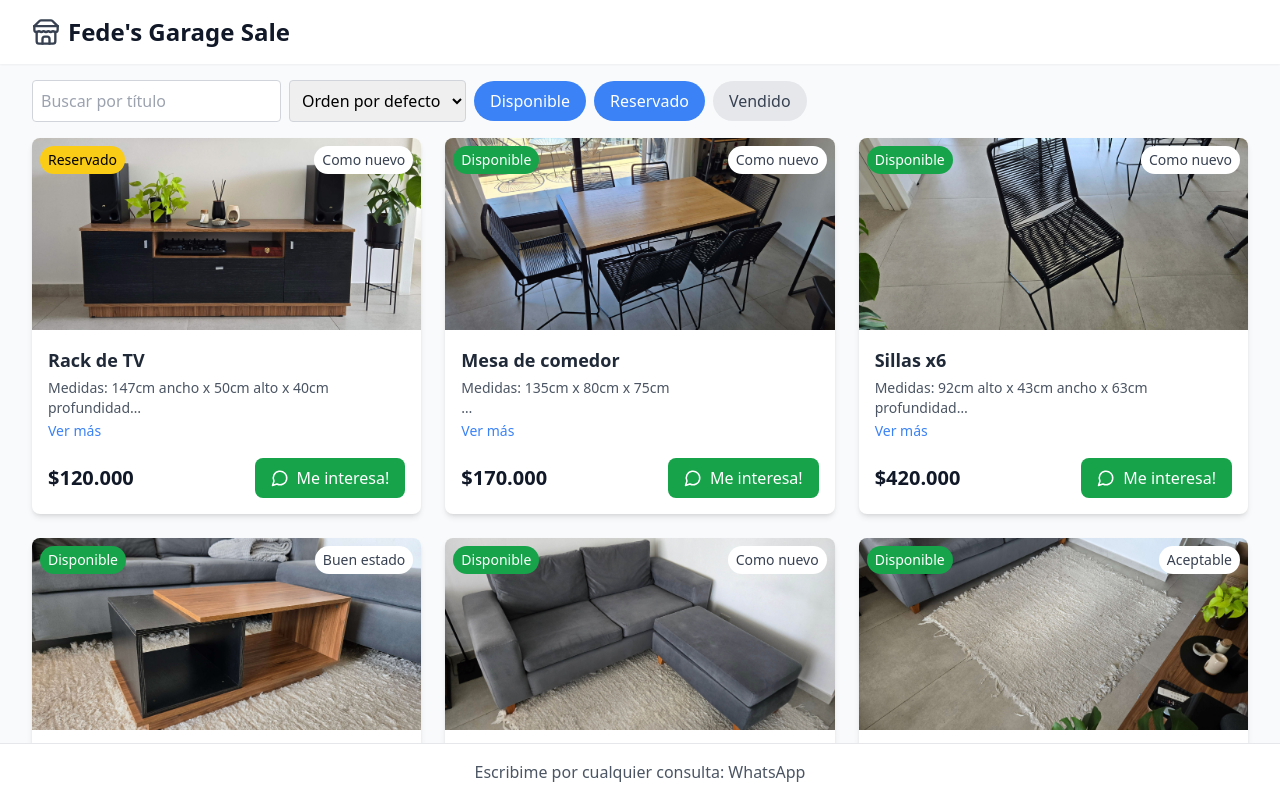
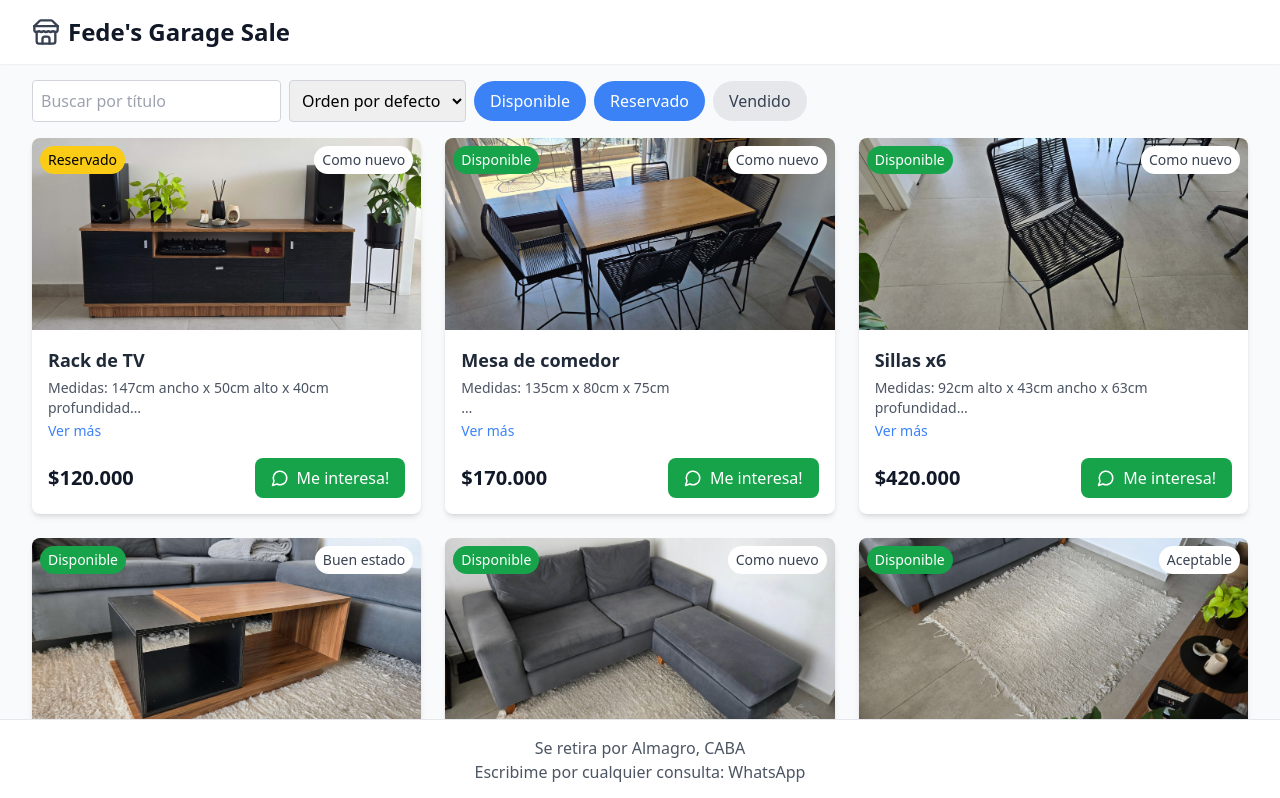
Before and after one commit to federicolevin/garagesale, a React (Vite) app: page / in a window 1280 px wide. Shown: the top 798 px of the page. Built offline with nearby package versions, Linux system fonts and the light colour scheme.

Commit message:
info de retiro

```diff
--- a/src/App.tsx
+++ b/src/App.tsx
@@ -200,6 +200,9 @@ function AppContent({ isAuthenticated, handleLogin, statusFilter, handleStatusFi
       <footer className="bg-white border-t mt-auto">
         <div className="max-w-7xl mx-auto px-4 sm:px-6 lg:px-8 py-4">
           <p className="text-center text-gray-600">
+            Se retira por Almagro, CABA
+          </p>
+          <p className="text-center text-gray-600">
             Escribime por cualquier consulta:
             <a href={`https://wa.me/${WHATSAPP_NUMBER}`} target="_blank"> WhatsApp</a>
           </p>
```
